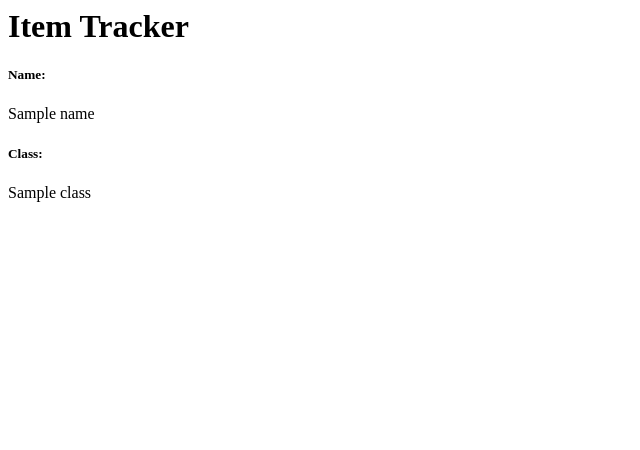
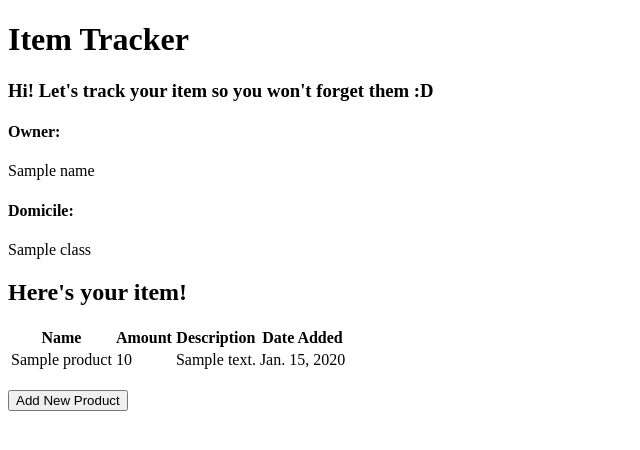
Before and after one commit to hunnania/item_tracker, a Django app: template main/templates/main.html in a window 1280 px wide. Shown: the top 450 px of the page, without its empty margins (0-640 px from the left). Run offline with Django 4.2, Linux system fonts and the light colour scheme; tables that the repository leaves empty hold one stand-in row (values such as "Sample post"); the template is opened without the code that fills it: values that come from a table or form of the project are taken from there, most other values are stand-ins (such as "Sample title", 1, 10 or a date in 2020).

Commit message:
Tugas 3 done

```diff
--- a/item_tracker/settings.py
+++ b/item_tracker/settings.py
@@ -55,7 +55,7 @@ ROOT_URLCONF = 'item_tracker.urls'
 TEMPLATES = [
     {
         'BACKEND': 'django.template.backends.django.DjangoTemplates',
-        'DIRS': [],
+        'DIRS': [BASE_DIR / 'templates'],
         'APP_DIRS': True,
         'OPTIONS': {
             'context_processors': [
--- a/item_tracker/urls.py
+++ b/item_tracker/urls.py
@@ -19,5 +19,5 @@ from django.urls import path, include
 
 urlpatterns = [
     path('admin/', admin.site.urls),
-    path('main/', include('main.urls')),
+    path('', include('main.urls')),
 ]
--- a/main/models.py
+++ b/main/models.py
@@ -3,5 +3,6 @@ from django.db import models
 # Create your models here.
 class Product(models.Model):
     name = models.CharField(max_length=255)
+    date_added = models.DateField(auto_now_add=True)
     amount = models.IntegerField()
     description = models.TextField()
--- a/main/templates/main.html
+++ b/main/templates/main.html
@@ -1,6 +1,41 @@
-<h1>Item Tracker</h1>
+{% extends 'base.html' %}
 
-<h5>Name: </h5>
-<p>{{ name }}<p>
-<h5>Class: </h5>
-<p>{{ class}}<p>
+{% block content %}
+    <h1>Item Tracker</h1>
+
+    <h3>Hi! Let's track your item so you won't forget them :D</h3>
+    <h4>Owner: </h4>
+    <p>{{ name }}</p>
+    <h4>Domicile: </h4>
+    <p>{{ class}}</p>
+
+    <h2>Here's your item!</h2>
+
+    <table>
+        <tr>
+            <th>Name</th>
+            <th>Amount</th>
+            <th>Description</th>
+            <th>Date Added</th>
+        </tr>
+
+        {% comment %} Berikut cara memperlihatkan data produk di bawah baris ini {% endcomment %}
+
+        {% for product in products %}
+            <tr>
+                <td>{{product.name}}</td>
+                <td>{{product.amount}}</td>
+                <td>{{product.description}}</td>
+                <td>{{product.date_added}}</td>
+            </tr>
+        {% endfor %}
+    </table>
+
+    <br />
+
+    <a href="{% url 'main:input_item' %}">
+        <button>
+            Add New Product
+        </button>
+    </a>
+{% endblock content %}
--- a/main/urls.py
+++ b/main/urls.py
@@ -1,8 +1,13 @@
 from django.urls import path
-from main.views import show_main
+from main.views import show_json, show_json_by_id, show_main, input_item, show_xml, show_xml_by_id
 
 app_name = 'main'
 
 urlpatterns = [
     path('', show_main, name='show_main'),
+    path('input-item', input_item, name='input_item'),
+    path('xml/', show_xml, name='show_xml'),
+    path('json/', show_json, name='show_json'),
+    path('xml/<int:id>/', show_xml_by_id, name='show_xml_by_id'),
+    path('json/<int:id>/', show_json_by_id, name='show_json_by_id'),
 ]
--- /dev/null
+++ b/templates/base.html
@@ -0,0 +1,18 @@
+{% load static %}
+<!DOCTYPE html>
+<html lang="en">
+    <head>
+        <meta charset="UTF-8" />
+        <meta
+            name="viewport"
+            content="width=device-width, initial-scale=1.0"
+        />
+        {% block meta %}
+        {% endblock meta %}
+    </head>
+
+    <body>
+        {% block content %}
+        {% endblock content %}
+    </body>
+</html>
```
Also changed, not shown: main/forms.py (added, +7 -0 lines), main/templates/input_item.html (added, +19 -0 lines), main/views.py (+35 -1 lines), main/migrations/0002_product_date_added.py (added).
